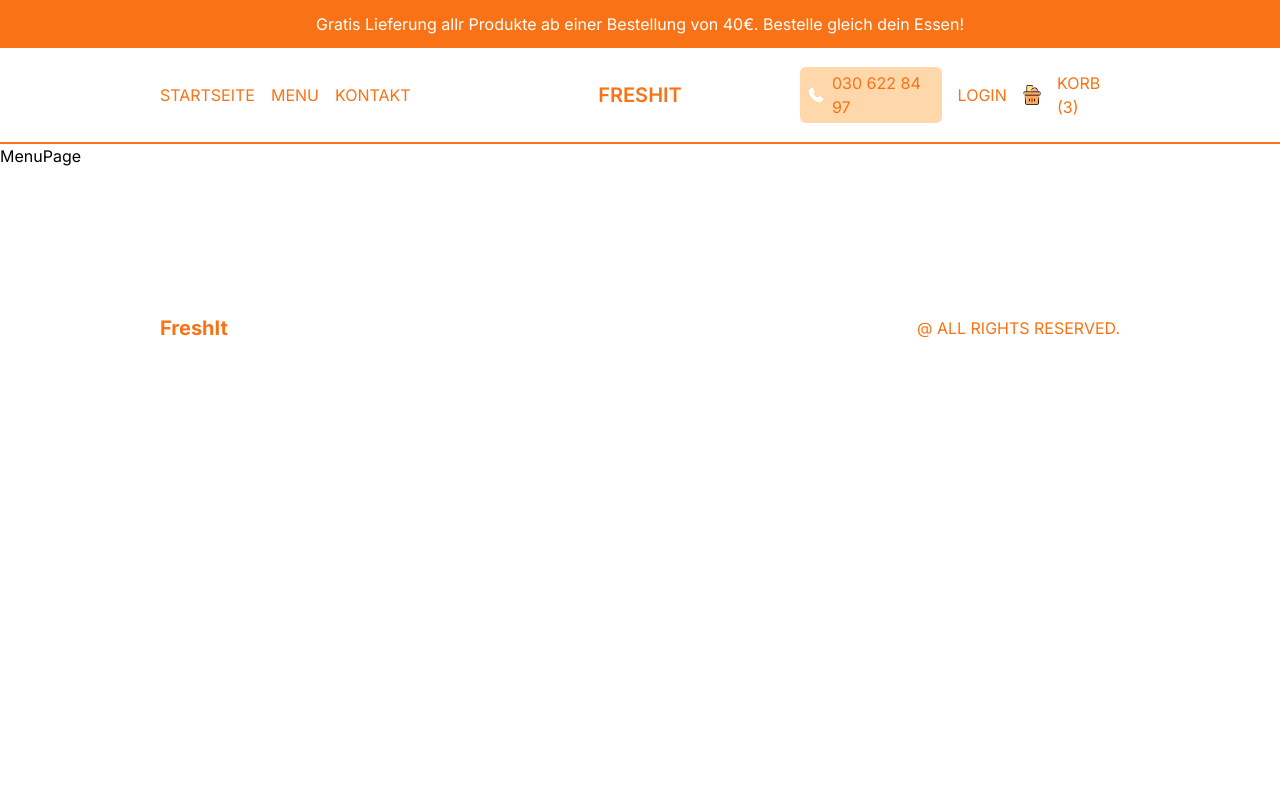
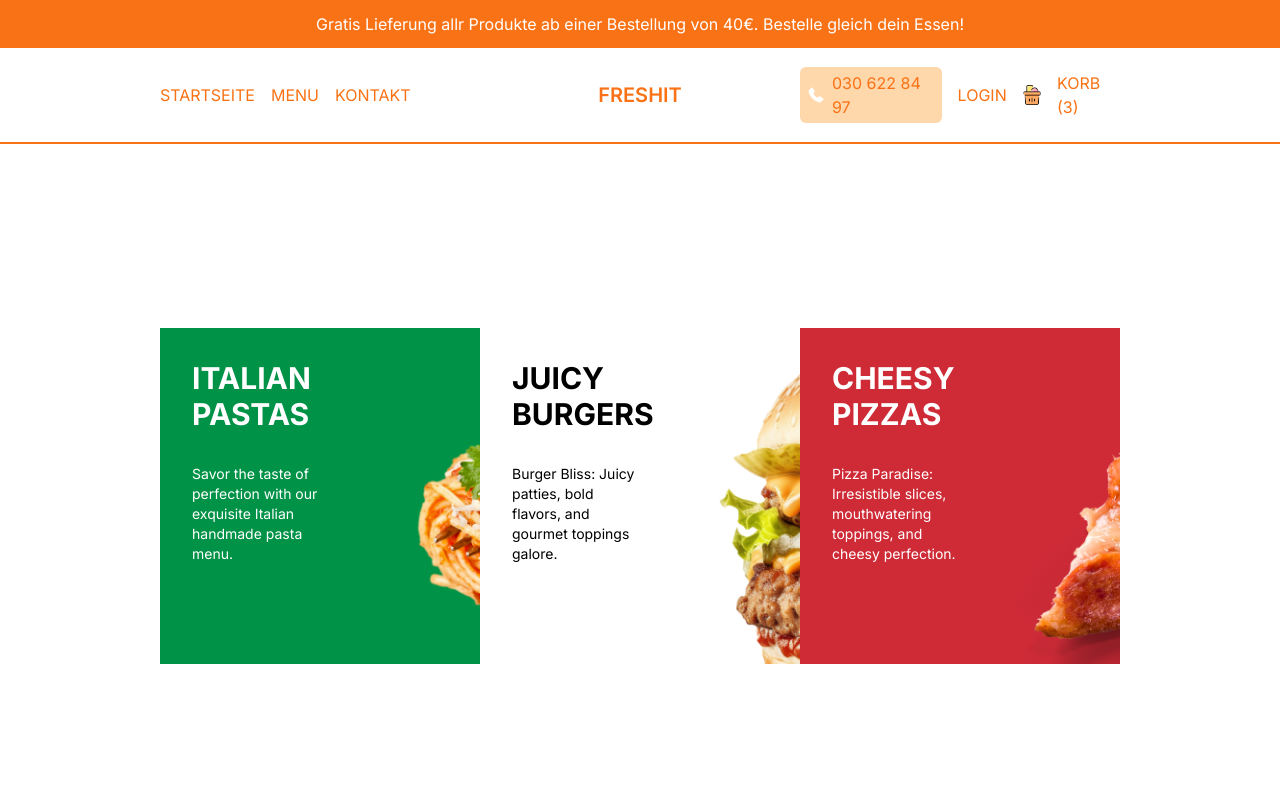
Before and after one commit to MehmetC80/fresh, a Next.js app: page /menu in a window 1280 px wide. Shown: the top 800 px of the page. Built offline with nearby package versions, Linux system fonts and the light colour scheme.

Commit message:
finished menu-page

```diff
--- a/src/app/menu/page.tsx
+++ b/src/app/menu/page.tsx
@@ -1,4 +1,30 @@
+import Link from 'next/link';
+import { menu } from '@/data';
+
 const MenuPage = () => {
-  return <div>MenuPage</div>;
+  return (
+    <div className='flex flex-col items-center md:flex-row  p-4 lg:px-20 xl:px-40 h-[calc(100vh-6rem)] md:h-[calc(100vh-6rem)]'>
+      {menu.map((category) => {
+        return (
+          <Link
+            key={category.id}
+            href={`/menu/category.slug`}
+            style={{ backgroundImage: `url(${category.img})` }}
+            className='w-full h-1/3 bg-cover p-8 md:h-1/2'
+          >
+            <div className={`text-${category.color} w-1/2`}>
+              <h1 className='uppercase font-bold text-3xl'>{category.title}</h1>
+              <p className='text-sm my-8'>{category.desc}</p>
+              <button
+                className={`hidden 2xl:block bg-orange-500  py-2 px-4 rounded-lg text-white`}
+              >
+                Details
+              </button>
+            </div>
+          </Link>
+        );
+      })}
+    </div>
+  );
 };
 export default MenuPage;
--- a/src/components/slider.tsx
+++ b/src/components/slider.tsx
@@ -40,7 +40,7 @@
           {data[currentSlide].title}
         </h1>
         <button className='bg-orange-500 text-white rounded-lg px-8 py-4  '>
-          Jetz Bestellen
+          Jetzt Bestellen
         </button>
       </div>
       {/* Image-Container */}
```
